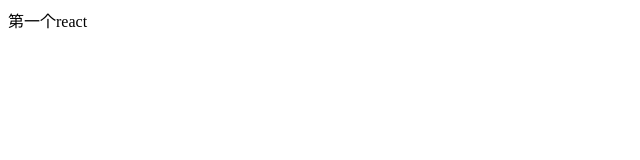
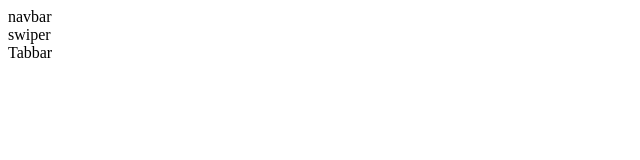
Before and after one commit to BudWang823/my-first-react, a React (Create React App) app: page / in a window 1280 px wide. Shown: the top 160 px of the page, without its empty margins (0-640 px from the left). Built offline with nearby package versions, Linux system fonts and the light colour scheme.

Commit message:
组件嵌套

```diff
--- /dev/null
+++ b/src/01-base/03-组件嵌套.js
@@ -0,0 +1,26 @@
+import React, {Component} from "react";
+
+class Navbar extends Component {
+	render() {
+		return <div>navbar</div>
+	}
+}
+
+function Swiper() {
+	return <div>swiper</div>
+}
+
+const Tabbar = _ => <div>Tabbar</div>
+
+export default class App extends Component {
+	render() {
+		return (
+			<div>
+				<Navbar>
+				</Navbar>
+				<Swiper></Swiper>
+				<Tabbar></Tabbar>
+			</div>
+		)
+	}
+}
--- a/src/index.js
+++ b/src/index.js
@@ -1,7 +1,8 @@
 import React from 'react';
 import ReactDOM from 'react-dom/client';
 // import './01-base/01-class'
-import App from './01-base/01-class';
+// import App from './01-base/01-class';
+import App from './01-base/03-组件嵌套'
 
 const root = ReactDOM.createRoot(document.getElementById('root'));
 root.render(
```
